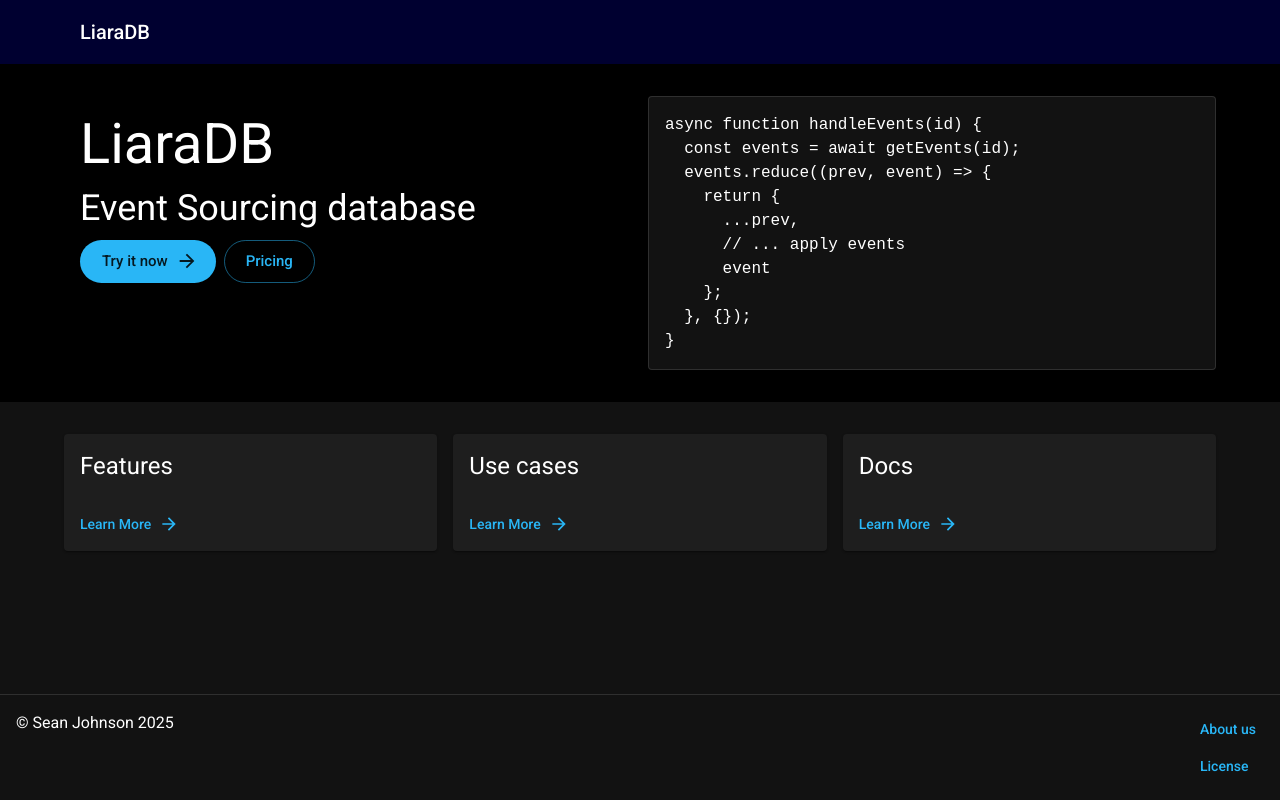
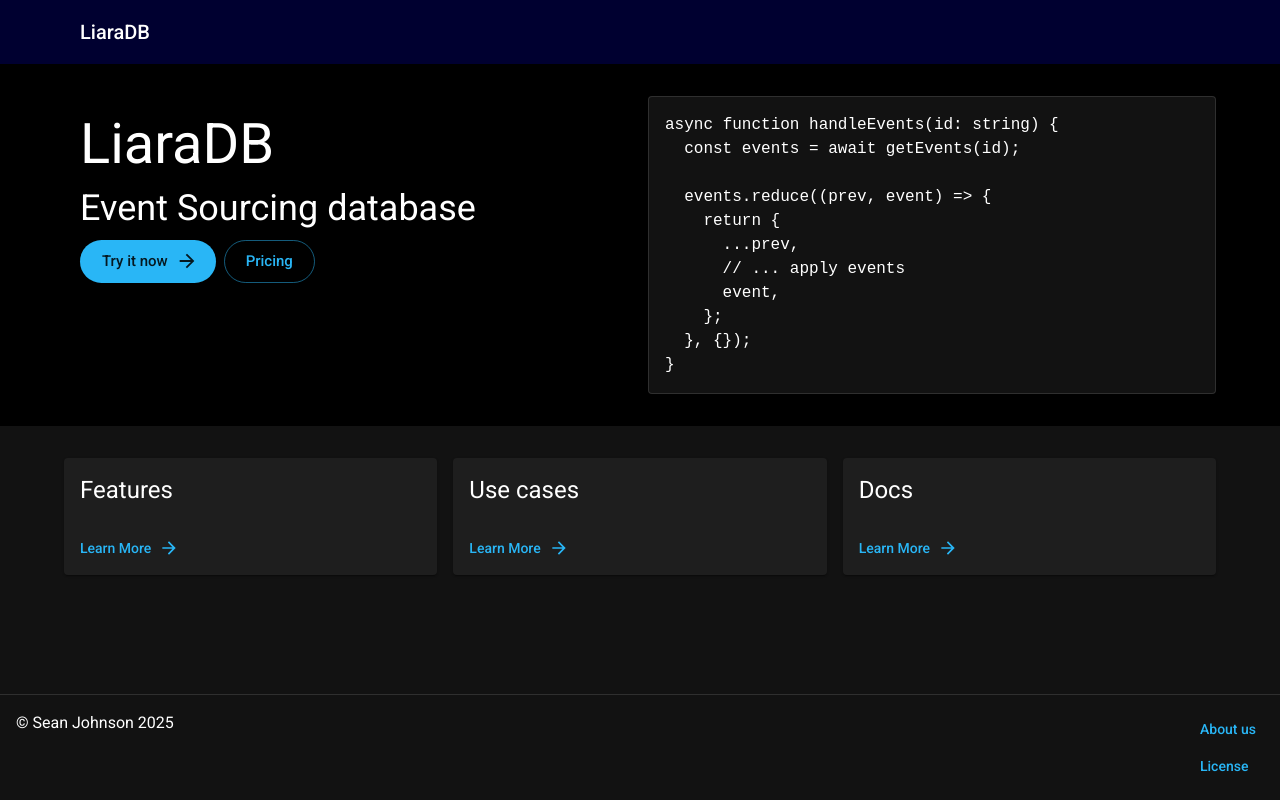
Before and after one commit to liaradb/liaradb.github.io, a Next.js app: page / in a window 1280 px wide. Built offline with nearby package versions, Linux system fonts and the light colour scheme; some icons are missing; what @mui/material-nextjs would draw is missing.

Commit message:
Fixed example.

```diff
--- a/src/app/home/example.tsx
+++ b/src/app/home/example.tsx
@@ -15,17 +15,13 @@ export const Example = () => {
       padding={2}
     >
       <SyntaxHighlighter style={{ ...a11yDark }}>
-        {handleEvents.toString()}
+        {example.trim()}
       </SyntaxHighlighter>
     </Box>
   );
 };
 
-async function getEvents(id: string) {
-  console.log(id);
-  return [];
-}
-
+const example = `
 async function handleEvents(id: string) {
   const events = await getEvents(id);
 
@@ -37,3 +33,4 @@ async function handleEvents(id: string) {
     };
   }, {});
 }
+`;
```
